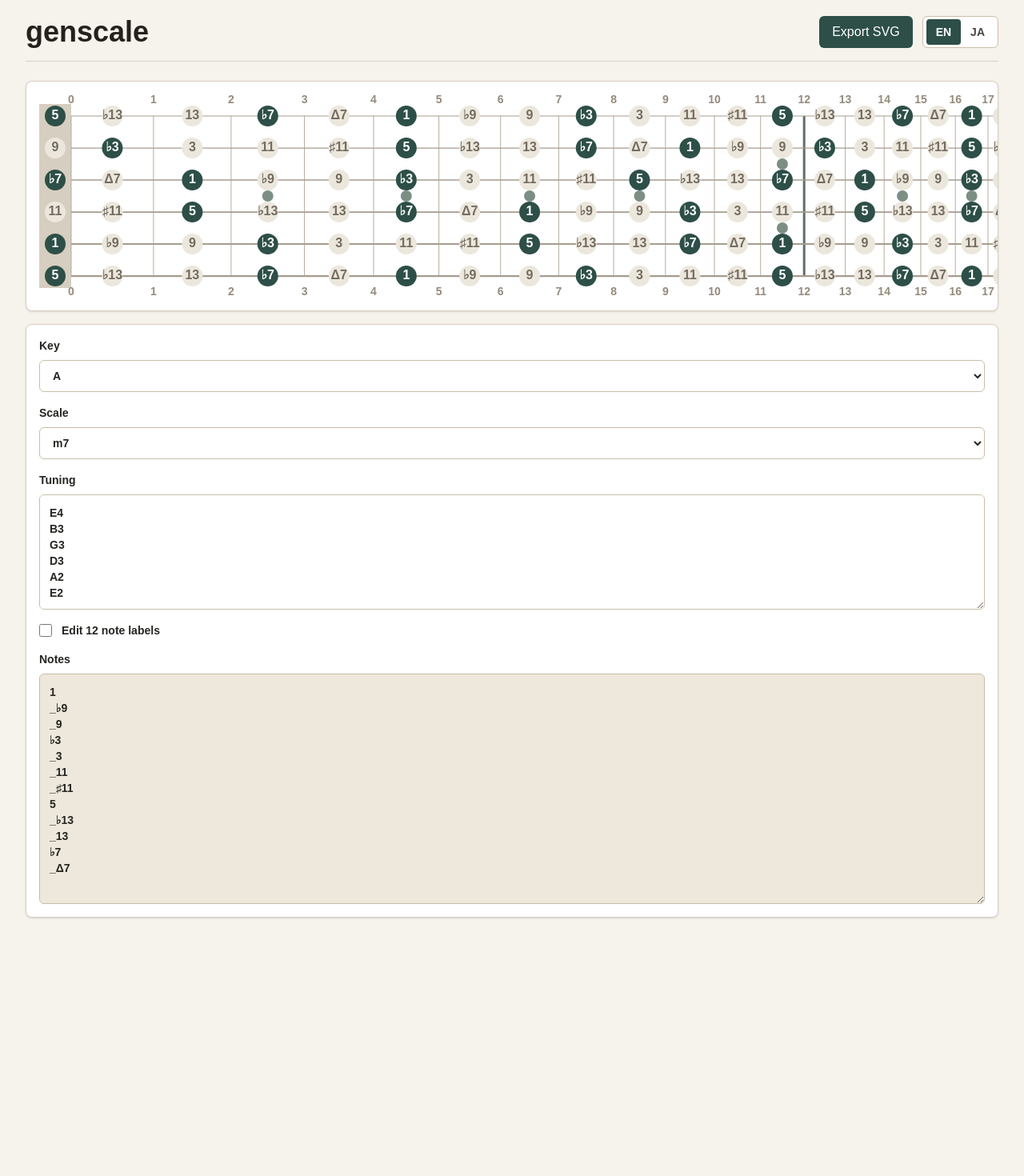
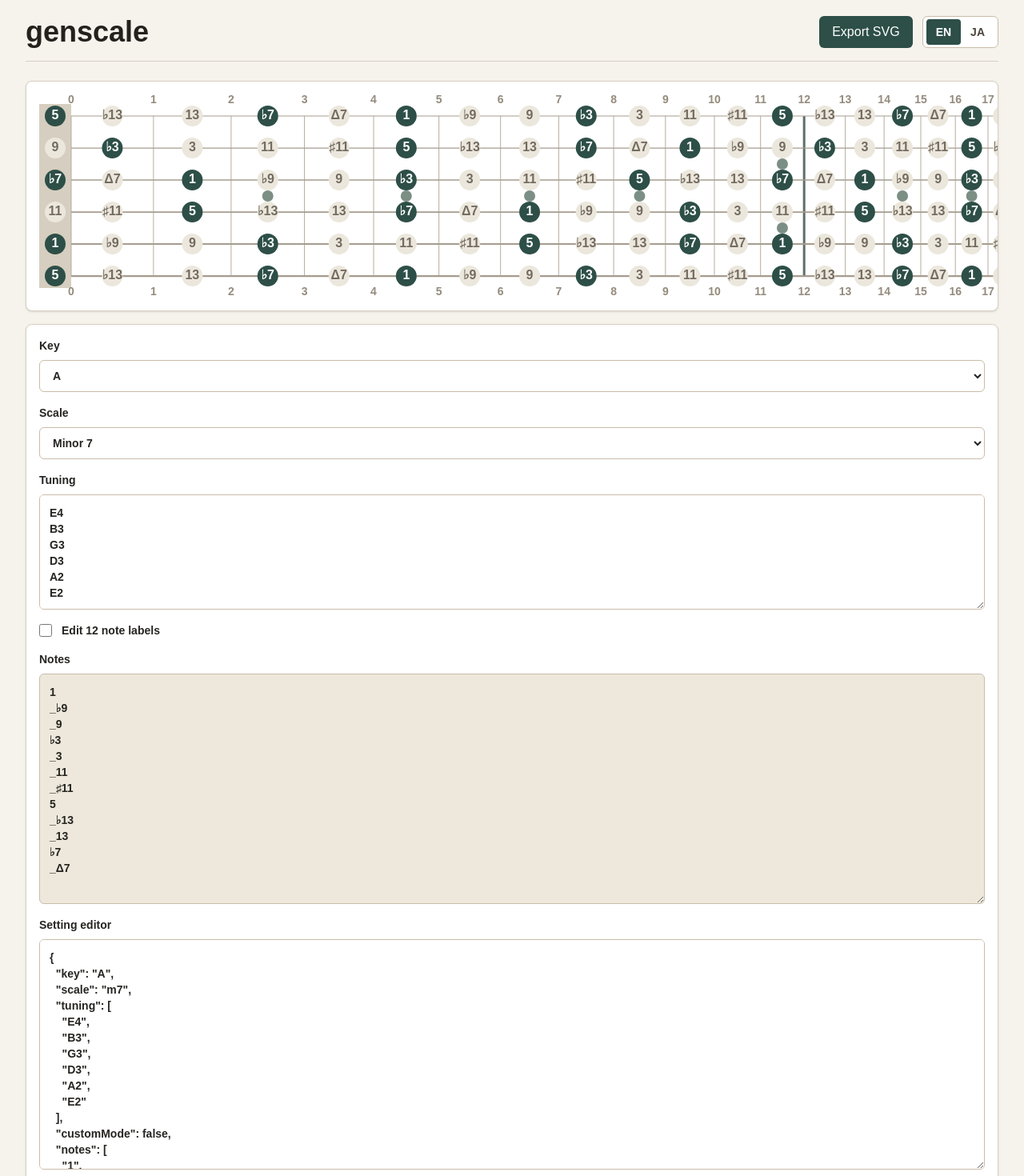
Before and after one commit to wataash/genscale, a Next.js app: page /en in a window 1280 px wide. Shown: the top 1470 px of the page at 80% size. Before the commit the page ends 1167 px from the top, so only its background shows below. Built offline with nearby package versions, Linux system fonts and the light colour scheme.

Commit message:
app/genscale-app.tsx docs/guitar-scale-web.md e2e/example.spec.ts

```diff
--- a/app/genscale-app.tsx
+++ b/app/genscale-app.tsx
@@ -38,6 +38,14 @@ type GenscaleAppProps = {
   locale: Locale;
 };
 
+type AppSettings = {
+  key: string;
+  scale: string;
+  tuning: string[];
+  customMode: boolean;
+  notes: string[];
+};
+
 const TRANSLATIONS: Record<
   Locale,
   {
@@ -47,8 +55,10 @@ const TRANSLATIONS: Record<
     tuning: string;
     editLabels: string;
     notes: string;
+    settingEditor: string;
     tokenError: string;
     tuningError: string;
+    settingError: string;
     custom: string;
     fretboardLabel: (key: string, scale: string) => string;
     localeLabel: string;
@@ -61,8 +71,10 @@ const TRANSLATIONS: Record<
     tuning: "Tuning",
     editLabels: "Edit 12 note labels",
     notes: "Notes",
+    settingEditor: "Setting editor",
     tokenError: "Notes must contain exactly 12 line-separated tokens.",
     tuningError: "Tuning must contain one note with octave per line.",
+    settingError: "Setting editor must contain valid genscale JSON.",
     custom: "custom",
     fretboardLabel: (key, scale) => `${key} ${scale} guitar scale fretboard`,
     localeLabel: "Language",
@@ -74,8 +86,10 @@ const TRANSLATIONS: Record<
     tuning: "チューニング",
     editLabels: "12音ラベルを編集",
     notes: "Notes",
+    settingEditor: "設定エディタ",
     tokenError: "Notes は行区切りで12個にしてください。",
     tuningError: "チューニングは1行に1つ、音名とオクターブで指定してください。",
+    settingError: "設定エディタには有効な genscale JSON を入力してください。",
     custom: "カスタム",
     fretboardLabel: (key, scale) => `${key} ${scale} ギター指板スケール`,
     localeLabel: "言語",
@@ -151,6 +165,38 @@ const SCALE_PRESETS: Record<string, string[]> = {
   alt: "1 ♭9 _9 ♯9 3 _11 ♯11 _5 ♭13 _13 ♯13 _Δ7".split(" "),
   sloc: "1 ♭9 _9 ♭3 ♭11 _11 ♭5 _5 ♭13 _13 ♭7 _Δ7".split(" "),
   cdim: "1 ♭9 _9 ♯9 3 _11 ♯11 5 _♭13 13 ♭7 _Δ7".split(" "),
+};
+
+const SCALE_DISPLAY_NAMES: Record<string, string> = {
+  M: "Major",
+  "6": "Major 6",
+  "69": "Major 6/9",
+  "7": "Dominant 7",
+  M7: "Major 7",
+  b9: "Dominant 7 flat 9",
+  "9": "Dominant 9",
+  M9: "Major 9",
+  "(9)": "Major add 9",
+  aug: "Augmented",
+  aug7: "Augmented 7",
+  augM7: "Augmented Major 7",
+  m: "Minor",
+  mb5: "Minor flat 5",
+  m6: "Minor 6",
+  m7: "Minor 7",
+  mM7: "Minor Major 7",
+  m9: "Minor 9",
+  mM9: "Minor Major 9",
+  "m(9)": "Minor add 9",
+  hdim: "Half-diminished",
+  dim: "Diminished",
+  mP: "Minor Pentatonic",
+  MP: "Major Pentatonic",
+  hp5b: "Harmonic Minor Perfect 5 Below",
+  lyd7: "Lydian Dominant",
+  alt: "Altered",
+  sloc: "Super Locrian",
+  cdim: "Combination Diminished",
 };
 
 const SCALE_ALIASES: Record<string, string> = {
@@ -244,8 +290,66 @@ function scaleTokens(scale: string): string[] {
   return SCALE_PRESETS[SCALE_ALIASES[scale] ?? scale] ?? SCALE_PRESETS.m7;
 }
 
+function scaleDisplayName(scale: string): string {
+  return SCALE_DISPLAY_NAMES[SCALE_ALIASES[scale] ?? scale] ?? scale;
+}
+
 function noteTokensText(scale: string): string {
   return scaleTokens(scale).join("\n");
+}
+
+function linesFromText(text: string): string[] {
+  return text
+    .split(/\n/)
+    .map((line) => line.trim())
+    .filter(Boolean);
+}
+
+function settingsText(settings: AppSettings): string {
+  return JSON.stringify(settings, null, 2);
+}
+
+function readStringArray(value: unknown): string[] | null {
+  if (!Array.isArray(value) || value.some((item) => typeof item !== "string")) {
+    return null;
+  }
+
+  return value;
+}
+
+function parseSettingsText(text: string): AppSettings | null {
+  try {
+    const value: unknown = JSON.parse(text);
+    if (!value || typeof value !== "object" || Array.isArray(value)) return null;
+
+    const settings = value as Partial<Record<keyof AppSettings, unknown>>;
+    const tuning = readStringArray(settings.tuning);
+    const notes = readStringArray(settings.notes);
+
+    if (
+      typeof settings.key !== "string" ||
+      typeof settings.scale !== "string" ||
+      typeof settings.customMode !== "boolean" ||
+      !tuning ||
+      !notes
+    ) {
+      return null;
+    }
+
+    if (!ENHARMONICS[settings.key] || !SCALE_PRESETS[SCALE_ALIASES[settings.scale] ?? settings.scale]) {
+      return null;
+    }
+
+    return {
+      key: settings.key,
+      scale: SCALE_ALIASES[settings.scale] ?? settings.scale,
+      tuning,
+      customMode: settings.customMode,
+      notes,
+    };
+  } catch {
+    return null;
+  }
 }
 
 function serializeSvg(svg: SVGSVGElement | null): string {
@@ -260,6 +364,16 @@ export default function GenscaleApp({ locale }: GenscaleAppProps) {
   const [tuning, setTuning] = useState(DEFAULT_TUNING);
   const [customMode, setCustomMode] = useState(false);
   const [customNotes, setCustomNotes] = useState(noteTokensText("m7"));
+  const [settingEditorText, setSettingEditorText] = useState(() =>
+    settingsText({
+      key: "A",
+      scale: "m7",
+      tuning: linesFromText(DEFAULT_TUNING),
+      customMode: false,
+      notes: scaleTokens("m7"),
+    }),
+  );
+  const [settingValid, setSettingValid] = useState(true);
   const parsedTuning = useMemo(() => parseTuning(tuning), [tuning]);
   const board = useMemo(
     () => buildFretboard(parsedTuning.noteIndices),
@@ -302,6 +416,37 @@ export default function GenscaleApp({ locale }: GenscaleAppProps) {
     link.download = `${key}-${customMode ? "custom" : scale}.svg`;
     link.click();
     URL.revokeObjectURL(href);
+  }
+
+  function syncSettingEditor(settings: Partial<AppSettings>) {
+    setSettingEditorText(
+      settingsText({
+        key,
+        scale,
+        tuning: linesFromText(tuning),
+        customMode,
+        notes: linesFromText(customNotes),
+        ...settings,
+      }),
+    );
+    setSettingValid(true);
+  }
+
+  function applySettingEditor(text: string) {
+    setSettingEditorText(text);
+
+    const settings = parseSettingsText(text);
+    if (!settings) {
+      setSettingValid(false);
+      return;
+    }
+
+    setKey(settings.key);
+    setScale(settings.scale);
+    setTuning(settings.tuning.join("\n"));
+    setCustomMode(settings.customMode);
+    setCustomNotes(settings.notes.join("\n"));
+    setSettingValid(true);
   }
 
   return (
@@ -360,7 +505,10 @@ export default function GenscaleApp({ locale }: GenscaleAppProps) {
                   aria-label={t.key}
                   className="h-10 rounded-md border border-[#c9bda9] bg-white px-3 text-base"
                   value={key}
-                  onChange={(event) => setKey(event.target.value)}
+                  onChange={(event) => {
+                    setKey(event.target.value);
+                    syncSettingEditor({ key: event.target.value });
+                  }}
                 >
                   {KEY_NAMES.map((name) => (
                     <option key={name} value={name}>
@@ -378,13 +526,18 @@ export default function GenscaleApp({ locale }: GenscaleAppProps) {
                   value={scale}
                   disabled={customMode}
                   onChange={(event) => {
+                    const nextNotes = scaleTokens(event.target.value);
                     setScale(event.target.value);
-                    setCustomNotes(noteTokensText(event.target.value));
+                    setCustomNotes(nextNotes.join("\n"));
+                    syncSettingEditor({
+                      scale: event.target.value,
+                      notes: nextNotes,
+                    });
                   }}
                 >
                   {SCALE_NAMES.map((name) => (
                     <option key={name} value={name}>
-                      {name}
+                      {scaleDisplayName(name)}
                     </option>
                   ))}
                 </select>
@@ -397,7 +550,10 @@ export default function GenscaleApp({ locale }: GenscaleAppProps) {
                   className="min-h-36 resize-y rounded-md border border-[#c9bda9] bg-white p-3 font-mono text-sm leading-6"
                   value={tuning}
                   spellCheck={false}
-                  onChange={(event) => setTuning(event.target.value)}
+                  onChange={(event) => {
+                    setTuning(event.target.value);
+                    syncSettingEditor({ tuning: linesFromText(event.target.value) });
+                  }}
                 />
               </label>
 
@@ -412,7 +568,10 @@ export default function GenscaleApp({ locale }: GenscaleAppProps) {
                   className="size-4 accent-[#2d4f47]"
                   type="checkbox"
                   checked={customMode}
-                  onChange={(event) => setCustomMode(event.target.checked)}
+                  onChange={(event) => {
+                    setCustomMode(event.target.checked);
+                    syncSettingEditor({ customMode: event.target.checked });
+                  }}
                 />
                 {t.editLabels}
               </label>
@@ -424,13 +583,33 @@ export default function GenscaleApp({ locale }: GenscaleAppProps) {
                   value={customNotes}
                   disabled={!customMode}
                   spellCheck={false}
-                  onChange={(event) => setCustomNotes(event.target.value)}
+                  onChange={(event) => {
+                    setCustomNotes(event.target.value);
+                    syncSettingEditor({ notes: linesFromText(event.target.value) });
+                  }}
                 />
               </label>
 
               {!tokenValid && customMode ? (
                 <p className="rounded-md bg-[#fff4df] px-3 py-2 text-sm text-[#7a4f00]">
                   {t.tokenError}
+                </p>
+              ) : null}
+
+              <label className="grid gap-2 text-sm font-semibold">
+                {t.settingEditor}
+                <textarea
+                  aria-label={t.settingEditor}
+                  className="min-h-72 resize-y rounded-md border border-[#c9bda9] bg-white p-3 font-mono text-sm leading-6"
+                  value={settingEditorText}
+                  spellCheck={false}
+                  onChange={(event) => applySettingEditor(event.target.value)}
+                />
+              </label>
+
+              {!settingValid ? (
+                <p className="rounded-md bg-[#fff4df] px-3 py-2 text-sm text-[#7a4f00]">
+                  {t.settingError}
                 </p>
               ) : null}
             </div>
@@ -440,7 +619,10 @@ export default function GenscaleApp({ locale }: GenscaleAppProps) {
             <div className="overflow-x-auto p-4">
               <svg
                 id="fretboard-svg"
-                aria-label={t.fretboardLabel(key, customMode ? t.custom : scale)}
+                aria-label={t.fretboardLabel(
+                  key,
+                  customMode ? t.custom : scaleDisplayName(scale),
+                )}
                 className="block min-w-[980px]"
                 width={canvasW}
                 height={canvasH}
```
Also changed, not shown: 2 other files (tests, documents, lock files or other folders).
